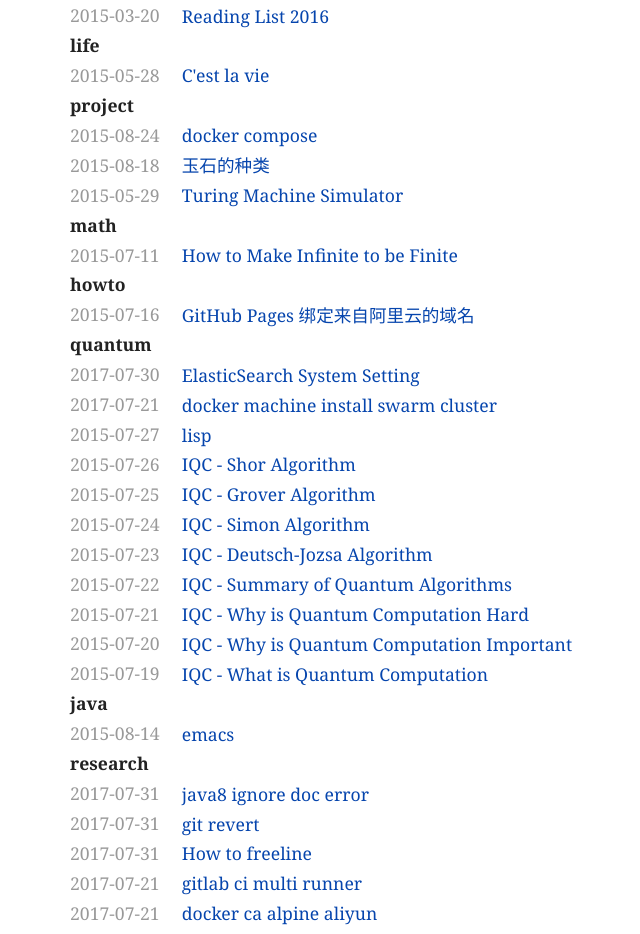
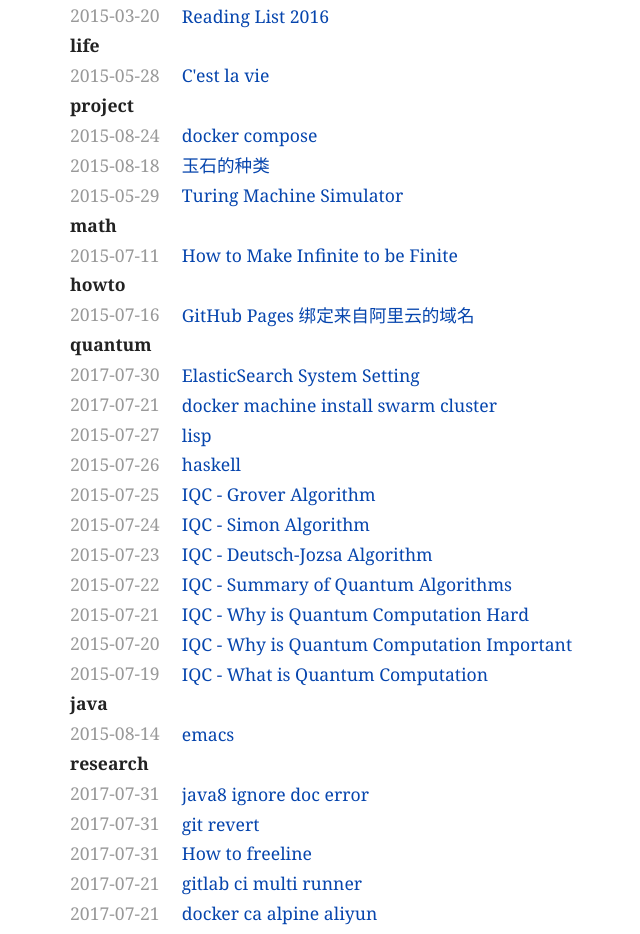
Before and after one commit to qingw/qingw.github.io, a Jekyll site: the page built from blog/categories.html, in a window 1280 px wide. Shown: the part 277-1211 px from the top of the page, without its empty margins (170-810 px from the left). Built offline with Jekyll 4.4.1, drawn with Linux system fonts in a browser that asks for light colours.

Commit message:
Update 2015-07-26-shor-algorithm.md

```diff
--- a/_posts/2015-07-26-shor-algorithm.md
+++ b/_posts/2015-07-26-shor-algorithm.md
@@ -1,9 +1,7 @@
 ---
 layout: post
-title: IQC - Shor Algorithm
+title: haskell
 categories: [quantum]
 ---
 
-## Introduction
-
-In this post, I will give a description on Shor Algorithm.
+## haskell
```
